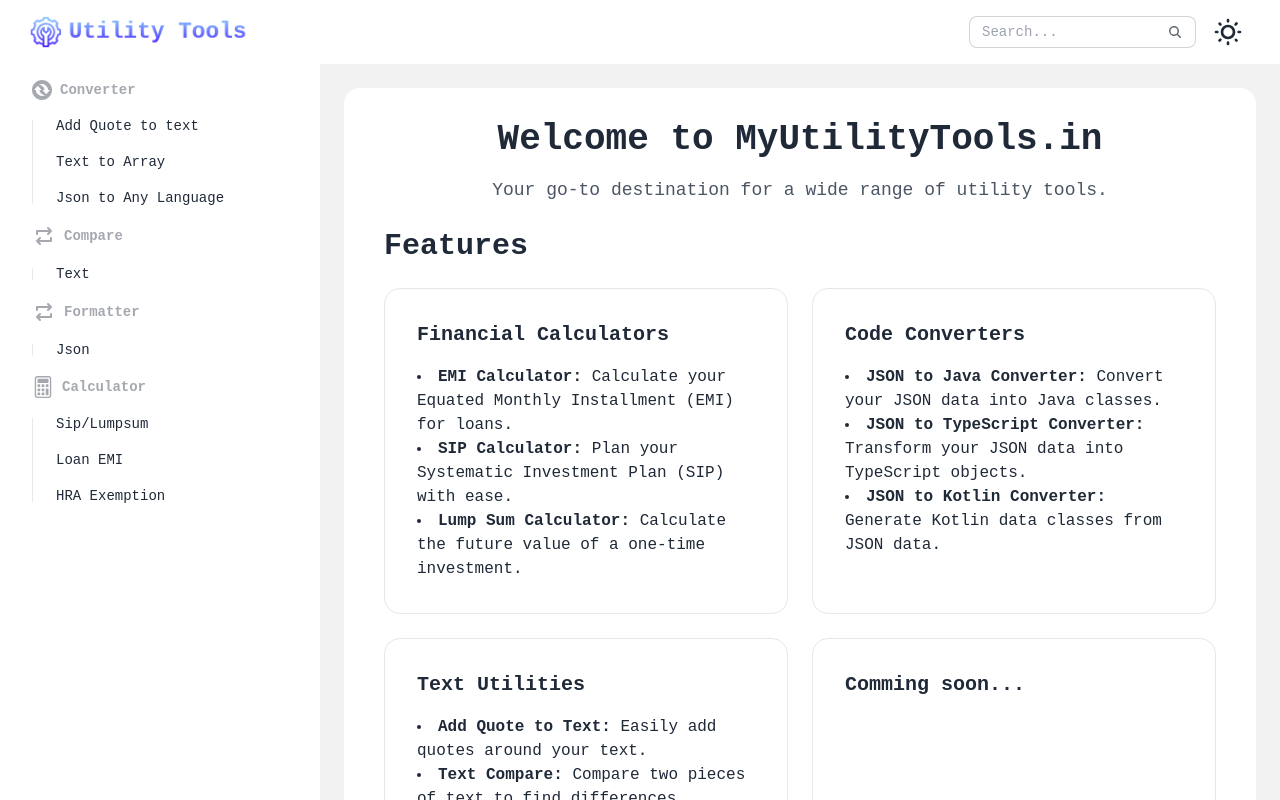
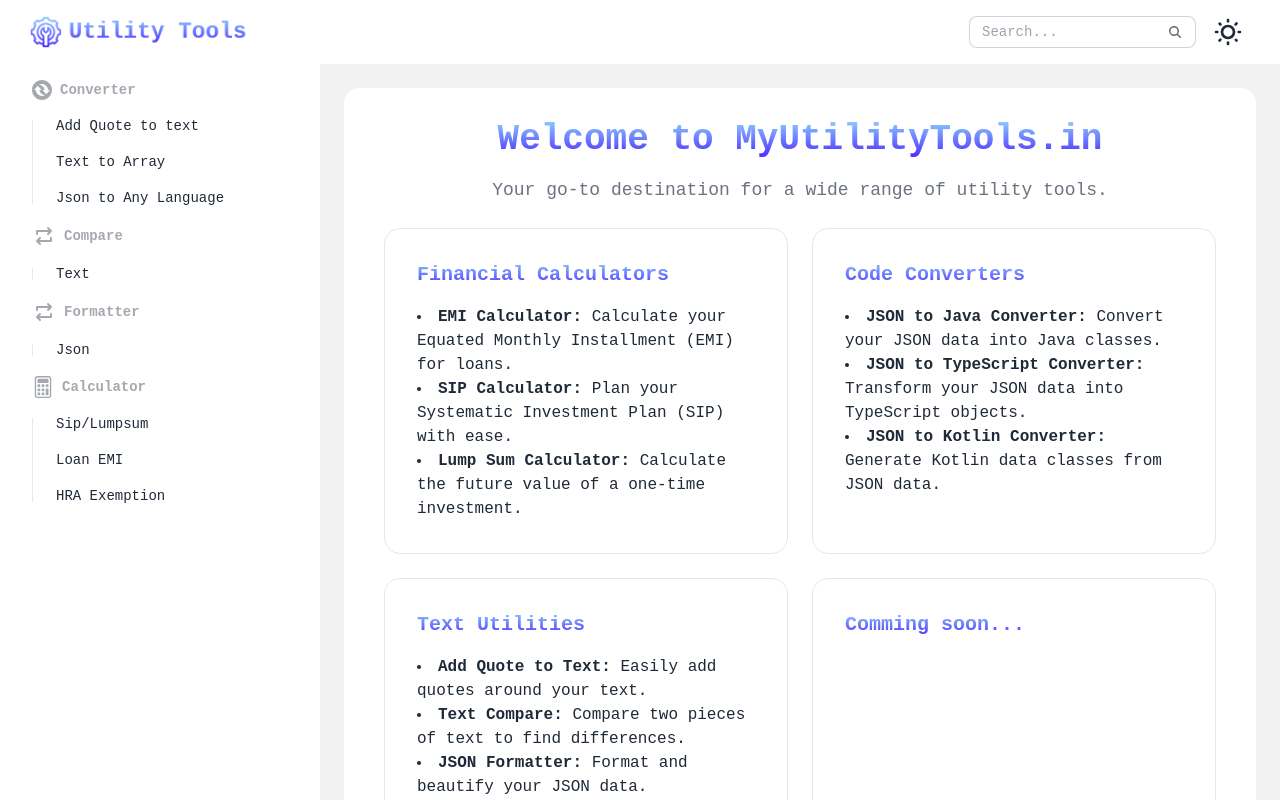
Before and after one commit to BarboolRahhi/my-utility-tools, a React (Vite) app: page / in a window 1280 px wide. Built offline with nearby package versions, Linux system fonts and the light colour scheme; a web font is replaced by a local one.

Commit message:
updated design

```diff
--- a/src/components/DrawerSide.tsx
+++ b/src/components/DrawerSide.tsx
@@ -47,13 +47,15 @@
               </h2>
               <ul>
                 {section.sectionItems.map((item) => (
-                  <li key={item.name}>
+                  <li key={item.name} className="">
                     <NavLink
                       to={item.link}
                       onClick={() => {
                         ref?.current?.click();
                       }}
-                      className={({ isActive }) => (isActive ? "active" : "")}
+                      className={({ isActive }) =>
+                        isActive ? "active !bg-primary dark:!text-white" : ""
+                      }
                     >
                       {item.name}
                     </NavLink>
--- a/src/pages/HomePage.tsx
+++ b/src/pages/HomePage.tsx
@@ -65,22 +65,22 @@
       <div className="container mx-auto lg:px-4">
         {/* Header */}
         <header className="text-center mb-6">
-          <h1 className="text-2xl lg:text-4xl font-bold">
+          <h1 className="text-2xl lg:text-4xl font-bold logo">
             Welcome to MyUtilityTools.in
           </h1>
-          <p className="mt-4 text-lg text-gray-600">
+          <p className="mt-4 text-lg text-gray-500">
             Your go-to destination for a wide range of utility tools.
           </p>
         </header>
 
         {/* Features Section */}
         <section>
-          <h2 className="text-3xl font-semibold  mb-6">Features</h2>
+          {/* <h2 className="text-3xl font-semibold  mb-6">Features</h2>  */}
           <div className="grid grid-cols-1 md:grid-cols-2 gap-6">
             {features.map(({ title, items }) => (
               <div className="card border hover:bg-base-200" key={title}>
                 <div className="card-body">
-                  <h3 className="card-title text-xl">{title}</h3>
+                  <h3 className="card-title text-xl logo">{title}</h3>
                   <ul className="list-disc list-inside mt-2">
                     {items.map(({ name, description }) => (
                       <li key={name}>
@@ -96,7 +96,9 @@
 
         {/* Footer */}
         <footer className="card mt-6 py-4 text-center border">
-          <p>Made by Rahhi Barbool</p>
+          <p>
+            Made by <span className="logo">Rahhi Barbool</span>
+          </p>
           <div className="flex justify-center mt-2">
             <a
               href="https://www.linkedin.com/in/rahhibarbool"
--- a/tailwind.config.js
+++ b/tailwind.config.js
@@ -7,16 +7,4 @@
     extend: {},
   },
   plugins: [daisyui],
-  daisyui: {
-    themes: [
-      {
-        light: {
-          ...require("daisyui/src/theming/themes")["light"],
-        },
-        dark: {
-          ...require("daisyui/src/theming/themes")["dark"],
-        },
-      },
-    ],
-  },
 };
```
